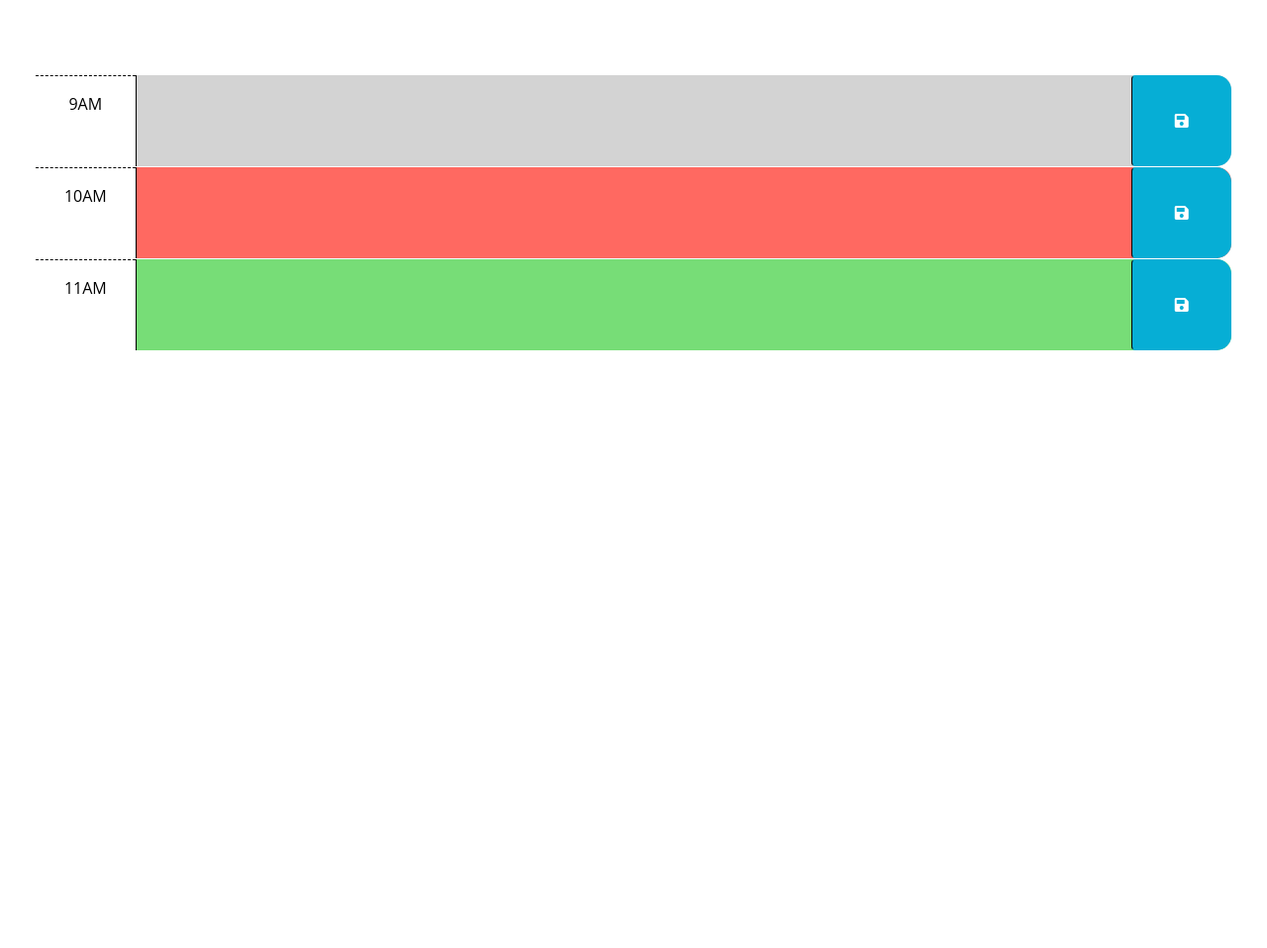
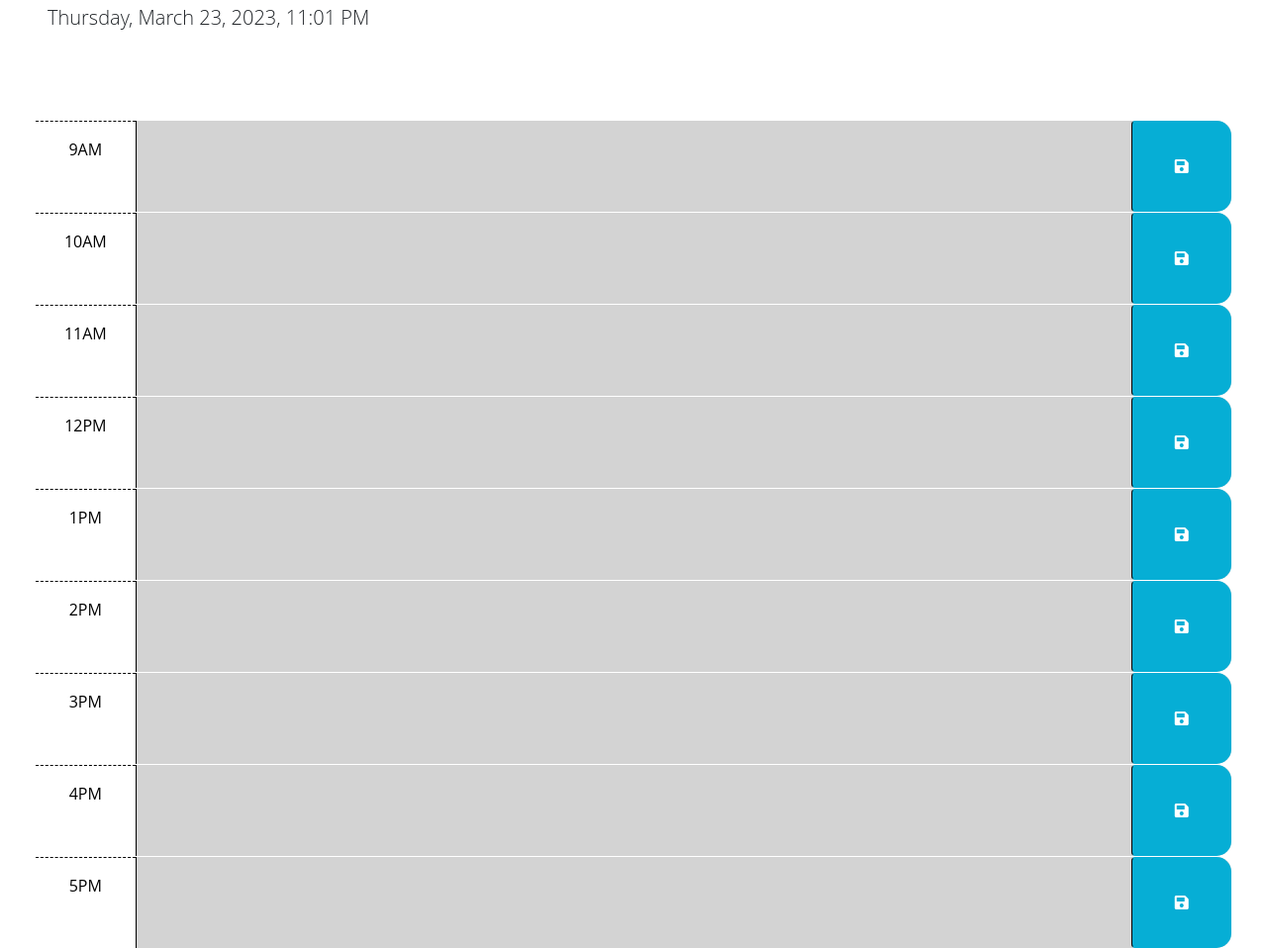
Before and after one commit to Jadyngg19/Task-Master, a plain HTML site: page Develop/index.html in a window 1280 px wide. Shown: the part 176-1134 px from the top of the page at 99% size. Before the commit the page ends 800 px from the top, so only its background shows below. Drawn offline with nearby package versions, Linux system fonts and the light colour scheme.

Commit message:
Changing some of the script

```diff
--- a/Develop/index.html
+++ b/Develop/index.html
@@ -67,6 +67,55 @@
           <i class="fas fa-save" aria-hidden="true"></i>
         </button>
       </div>
+
+      <div id="hour-12" class="row time-block future">
+        <div class="col-2 col-md-1 hour text-center py-3">12PM</div>
+        <textarea class="col-8 col-md-10 description" rows="3"> </textarea>
+        <button class="btn saveBtn col-2 col-md-1" aria-label="save">
+          <i class="fas fa-save" aria-hidden="true"></i>
+        </button>
+      </div>
+
+      <div id="hour-1" class="row time-block future">
+        <div class="col-2 col-md-1 hour text-center py-3">1PM</div>
+        <textarea class="col-8 col-md-10 description" rows="3"> </textarea>
+        <button class="btn saveBtn col-2 col-md-1" aria-label="save">
+          <i class="fas fa-save" aria-hidden="true"></i>
+        </button>
+      </div>
+
+      <div id="hour-2" class="row time-block future">
+        <div class="col-2 col-md-1 hour text-center py-3">2PM</div>
+        <textarea class="col-8 col-md-10 description" rows="3"> </textarea>
+        <button class="btn saveBtn col-2 col-md-1" aria-label="save">
+          <i class="fas fa-save" aria-hidden="true"></i>
+        </button>
+      </div>
+
+      <div id="hour-3" class="row time-block future">
+        <div class="col-2 col-md-1 hour text-center py-3">3PM</div>
+        <textarea class="col-8 col-md-10 description" rows="3"> </textarea>
+        <button class="btn saveBtn col-2 col-md-1" aria-label="save">
+          <i class="fas fa-save" aria-hidden="true"></i>
+        </button>
+      </div>
+
+      <div id="hour-4" class="row time-block future">
+        <div class="col-2 col-md-1 hour text-center py-3">4PM</div>
+        <textarea class="col-8 col-md-10 description" rows="3"> </textarea>
+        <button class="btn saveBtn col-2 col-md-1" aria-label="save">
+          <i class="fas fa-save" aria-hidden="true"></i>
+        </button>
+      </div>
+
+      <div id="hour-5" class="row time-block future">
+        <div class="col-2 col-md-1 hour text-center py-3">5PM</div>
+        <textarea class="col-8 col-md-10 description" rows="3"> </textarea>
+        <button class="btn saveBtn col-2 col-md-1" aria-label="save">
+          <i class="fas fa-save" aria-hidden="true"></i>
+        </button>
+      </div>
+
     </div>
 
     <script src="https://cdnjs.cloudflare.com/ajax/libs/jquery/3.2.1/jquery.min.js"></script>
--- a/Develop/script.js
+++ b/Develop/script.js
@@ -1,23 +1,47 @@
-// Wrap all code that interacts with the DOM in a call to jQuery to ensure that
-// the code isn't run until the browser has finished rendering all the elements
-// in the html.
-$(function () {
-  // TODO: Add a listener for click events on the save button. This code should
-  // use the id in the containing time-block as a key to save the user input in
-  // local storage. HINT: What does `this` reference in the click listener
-  // function? How can DOM traversal be used to get the "hour-x" id of the
-  // time-block containing the button that was clicked? How might the id be
-  // useful when saving the description in local storage?
-  //
-  // TODO: Add code to apply the past, present, or future class to each time
-  // block by comparing the id to the current hour. HINTS: How can the id
-  // attribute of each time-block be used to conditionally add or remove the
-  // past, present, and future classes? How can Day.js be used to get the
-  // current hour in 24-hour time?
-  //
-  // TODO: Add code to get any user input that was saved in localStorage and set
-  // the values of the corresponding textarea elements. HINT: How can the id
-  // attribute of each time-block be used to do this?
-  //
-  // TODO: Add code to display the current date in the header of the page.
+// Wait for the page to finish loading before running the code
+$(document).ready(function() {
+  // Display the current date and time at the top of the page
+  $("#currentDay").text(dayjs().format("dddd, MMMM D, YYYY, h:mm A"));
+
+  // Get the current hour in 24-hour format
+  const currentHour = dayjs().hour();
+
+  // Loop through each time-block div and apply the appropriate class based on the current hour
+  $(".time-block").each(function() {
+    // Extract the hour from the id attribute of the time-block div
+    const hour = parseInt($(this).attr("id").split("-")[1]);
+
+    // If the hour is before the current hour, add the "past" class
+    if (hour < currentHour) {
+      $(this).addClass("past").removeClass("present future");
+    }
+    // If the hour is the same as the current hour, add the "present" class
+    else if (hour === currentHour) {
+      $(this).addClass("present").removeClass("past future");
+    }
+    // If the hour is after the current hour, add the "future" class
+    else {
+      $(this).addClass("future").removeClass("past present");
+    }
+  });
+
+  // Save button event listener
+  $(".saveBtn").on("click", function() {
+    // Get the value of the sibling textarea
+    const text = $(this).siblings(".description").val();
+    // Get the id of the parent time-block div
+    const id = $(this).parent().attr("id");
+    // Save the text and id to local storage
+    localStorage.setItem(id, text);
+  });
+
+  // Loop through each time-block div and retrieve its saved text from local storage
+  $(".time-block").each(function() {
+    const id = $(this).attr("id");
+    const text = localStorage.getItem(id);
+    // If there is saved text, display it in the textarea
+    if (text !== null) {
+      $(this).children(".description").val(text);
+    }
+  });
 });
```
Also changed, not shown: 2 other files.
